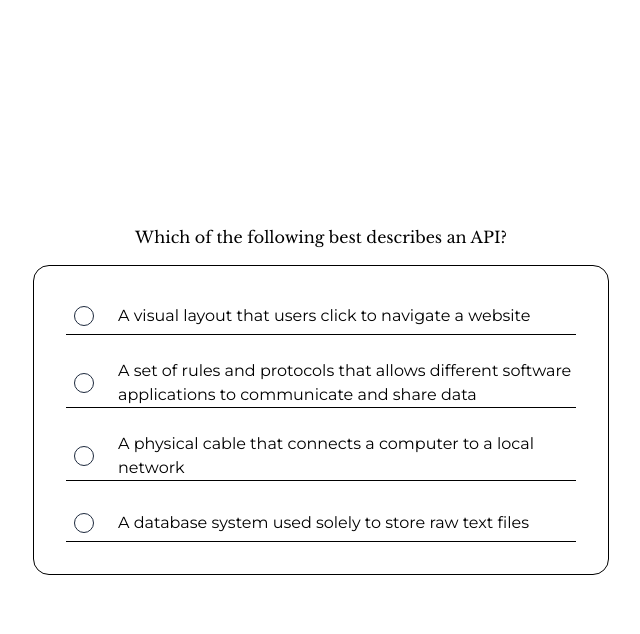
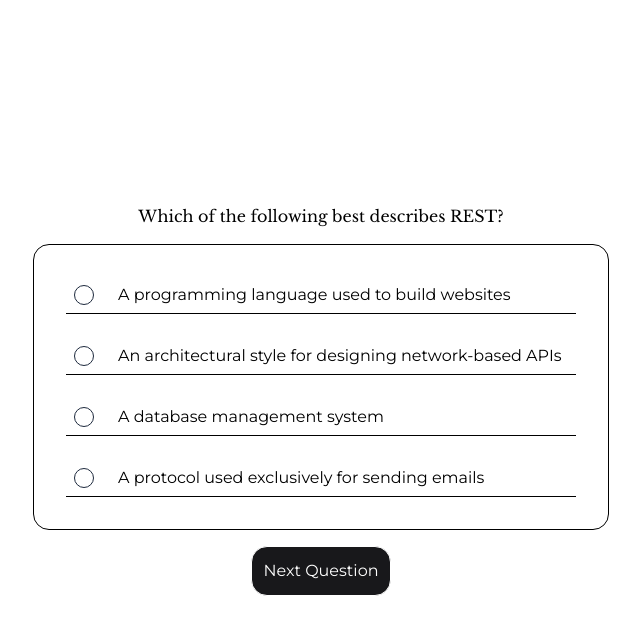
Before and after one commit to STEPHEN-EMMAHI/IT-react-quiz-app, a React (Vite) app: page / in a window 1280 px wide. Both pictures are taken after a click on the button "Start Quiz". Shown: the top 634 px of the page, without its empty margins (319-959 px from the left). Built offline with nearby package versions, Linux system fonts and the light colour scheme.

Commit message:
add next and finish question buttons

```diff
--- a/src/components/controller/App.jsx
+++ b/src/components/controller/App.jsx
@@ -1,6 +1,7 @@
 import { useReducer } from "react";
 import HomePage from "../model/HomePage";
 import Question from "../model/Questions";
+import { QUIZ_DATA } from "../../data/quizData";
 
 // state object to handle the initial state in the reducer function
 const initialQuizState = {
@@ -17,8 +18,10 @@ function quizReducer(currentState, action) {
       return {
         ...currentState,
         status: "active",
-        payload: action.questions,
+        questions: action.payload,
       };
+    case "nextQuestion":
+      return { ...currentState, currentIndex: action.payload };
   }
 }
 
@@ -27,15 +30,25 @@ function App() {
     quizReducer,
     initialQuizState,
   );
+
+  // derived state to calculate the length of the questions
+  const numOfQuestions = questions.length;
+
   return (
     <div>
       {status === "ready" && (
         <HomePage
-          // payload in dispatch function is undefined
-          onClick={() => dispatch({ type: "start", payload: questions })}
+          onClick={() => dispatch({ type: "start", payload: QUIZ_DATA })}
         />
       )}
-      {status === "active" && <Question currentIndex={currentIndex} />}
+      {status === "active" && (
+        <Question
+          currentIndex={currentIndex}
+          questions={questions}
+          dispatch={dispatch}
+          numOfQuestions={numOfQuestions}
+        />
+      )}
     </div>
   );
 }
--- /dev/null
+++ b/src/components/model/Button.jsx
@@ -0,0 +1,7 @@
+export default function Button({ onClick, className, children }) {
+  return (
+    <button className={className} onClick={onClick}>
+      {children}
+    </button>
+  );
+}
--- a/src/components/model/HomePage.jsx
+++ b/src/components/model/HomePage.jsx
@@ -1,3 +1,5 @@
+import Button from "./Button";
+
 export default function HomePage({ onClick }) {
   return (
     <header className="flex flex-col gap-5">
@@ -12,12 +14,13 @@ export default function HomePage({ onClick }) {
           reinforce key concepts. Take a few minutes to work through the
           questions and discover where your tech expertise stands today.
         </p>
-        <button
-          className="border p-[0.8em] rounded-2xl bg-zinc-900 text-white lg:cursor-pointer lg:transition-transform lg:hover:scale-110 lg:duration-300 lg:ease-in-out"
+        <Button
           onClick={onClick}
+          className={`border p-[0.8em] rounded-2xl bg-zinc-900 text-white lg:cursor-pointer lg:transition-transform lg:hover:scale-110 lg:duration-300 lg:ease-in-out`}
         >
+          {" "}
           Start Quiz
-        </button>
+        </Button>
       </div>
     </header>
   );
--- a/src/components/model/Questions.jsx
+++ b/src/components/model/Questions.jsx
@@ -1,13 +1,35 @@
-import { QUIZ_DATA } from "../../data/quizData";
+import Button from "./Button";
 import Options from "./Options";
 
-export default function Question({ currentIndex }) {
-  const currentQuestion = QUIZ_DATA[currentIndex];
+export default function Question({
+  questions,
+  currentIndex,
+  dispatch,
+  numOfQuestions,
+}) {
+  const currentQuestion = questions[currentIndex];
 
   return (
     <div className="h-screen flex flex-col justify-center items-center gap-4">
       <h3>{currentQuestion.questionText}</h3>
       <Options options={currentQuestion.options} />
+      {currentIndex < numOfQuestions - 1 ? (
+        <Button
+          className={`border bg-zinc-900 text-white rounded-2xl p-3 lg:cursor-pointer`}
+          onClick={() =>
+            dispatch({ type: "nextQuestion", payload: currentIndex + 1 })
+          }
+        >
+          Next Question
+        </Button>
+      ) : (
+        <Button
+          className={`border bg-zinc-900 text-white rounded-2xl p-3 lg:cursor-pointer`}
+          onClick={() => dispatch({})}
+        >
+          Finish Quiz
+        </Button>
+      )}
     </div>
   );
 }
--- a/src/data/quizData.js
+++ b/src/data/quizData.js
@@ -1,4 +1,220 @@
 export const QUIZ_DATA = [
+  {
+    id: crypto.randomUUID(),
+    questionText: "Which of the following best describes REST?",
+    options: [
+      "A programming language used to build websites",
+      "An architectural style for designing network-based APIs",
+      "A database management system",
+      "A protocol used exclusively for sending emails",
+    ],
+    correctAnswer: 1,
+  },
+  {
+    id: crypto.randomUUID(),
+    questionText: "What is the primary purpose of JSON?",
+    options: [
+      "To style web pages",
+      "To execute JavaScript code on a server",
+      "To store and exchange data in a structured format",
+      "To encrypt network connections",
+    ],
+    correctAnswer: 2,
+  },
+  {
+    id: crypto.randomUUID(),
+    questionText:
+      "Which HTTP method is commonly used to retrieve data from a server?",
+    options: ["POST", "DELETE", "GET", "PATCH"],
+    correctAnswer: 2,
+  },
+  {
+    id: crypto.randomUUID(),
+    questionText: "What does an HTTP status code of 404 indicate?",
+    options: [
+      "The server successfully processed the request",
+      "The requested resource could not be found",
+      "The server encountered an internal error",
+      "The client is not authorized to access the resource",
+    ],
+    correctAnswer: 1,
+  },
+  {
+    id: crypto.randomUUID(),
+    questionText:
+      "Which of the following best describes asynchronous JavaScript?",
+    options: [
+      "Code that executes only when the browser is refreshed",
+      "Code that allows certain operations to run without blocking the main execution flow",
+      "Code that must execute one statement at a time without interruption",
+      "Code that automatically converts JavaScript into HTML",
+    ],
+    correctAnswer: 1,
+  },
+  {
+    id: crypto.randomUUID(),
+    questionText: "What is the primary purpose of a Promise in JavaScript?",
+    options: [
+      "To define reusable CSS styles",
+      "To represent the eventual completion or failure of an asynchronous operation",
+      "To create HTML elements dynamically",
+      "To prevent functions from returning values",
+    ],
+    correctAnswer: 1,
+  },
+  {
+    id: crypto.randomUUID(),
+    questionText:
+      "Which JavaScript method converts a JSON string into a JavaScript object?",
+    options: [
+      "JSON.stringify()",
+      "JSON.parse()",
+      "Object.toJSON()",
+      "JSON.convert()",
+    ],
+    correctAnswer: 1,
+  },
+  {
+    id: crypto.randomUUID(),
+    questionText: "What is the purpose of event delegation in JavaScript?",
+    options: [
+      "To attach an event listener to every child element individually",
+      "To prevent all events from propagating",
+      "To handle events on multiple child elements using a common ancestor",
+      "To automatically remove event listeners after execution",
+    ],
+    correctAnswer: 2,
+  },
+  {
+    id: crypto.randomUUID(),
+    questionText: "Which of the following best describes the DOM?",
+    options: [
+      "A database used by JavaScript applications",
+      "A programming interface that represents an HTML document as a tree of objects",
+      "A network protocol used to transfer HTML files",
+      "A JavaScript framework for building user interfaces",
+    ],
+    correctAnswer: 1,
+  },
+  {
+    id: crypto.randomUUID(),
+    questionText: "What is the primary purpose of React?",
+    options: [
+      "To manage server hardware",
+      "To build user interfaces using reusable components",
+      "To replace HTML and CSS completely",
+      "To manage relational databases",
+    ],
+    correctAnswer: 1,
+  },
+  {
+    id: crypto.randomUUID(),
+    questionText: "What happens when a React component's state changes?",
+    options: [
+      "The entire browser automatically restarts",
+      "React schedules a re-render of the component",
+      "The component is permanently deleted",
+      "All JavaScript files are downloaded again",
+    ],
+    correctAnswer: 1,
+  },
+  {
+    id: crypto.randomUUID(),
+    questionText:
+      "Which React hook is used to manage state in a functional component?",
+    options: ["useEffect", "useRef", "useState", "useContext"],
+    correctAnswer: 2,
+  },
+  {
+    id: crypto.randomUUID(),
+    questionText: "What is the purpose of the useEffect hook in React?",
+    options: [
+      "To create CSS animations",
+      "To synchronize a component with external systems through side effects",
+      "To replace all event handlers",
+      "To define component props",
+    ],
+    correctAnswer: 1,
+  },
+  {
+    id: crypto.randomUUID(),
+    questionText: "Why are keys important when rendering lists in React?",
+    options: [
+      "They determine the color of each list item",
+      "They help React identify which items have changed, been added, or removed",
+      "They prevent components from receiving props",
+      "They automatically sort the list alphabetically",
+    ],
+    correctAnswer: 1,
+  },
+  {
+    id: crypto.randomUUID(),
+    questionText:
+      "Which of the following best describes a controlled component in React?",
+    options: [
+      "A component whose form input value is managed by React state",
+      "A component that cannot receive props",
+      "A component that manages its own database",
+      "A component that does not respond to user interactions",
+    ],
+    correctAnswer: 0,
+  },
+  {
+    id: crypto.randomUUID(),
+    questionText: "What is the primary purpose of the useReducer hook?",
+    options: [
+      "To perform HTTP requests automatically",
+      "To manage complex state logic using a reducer function and dispatch actions",
+      "To create references to DOM elements",
+      "To prevent components from re-rendering",
+    ],
+    correctAnswer: 1,
+  },
+  {
+    id: crypto.randomUUID(),
+    questionText: "What is the purpose of CORS in web development?",
+    options: [
+      "To compress images before displaying them",
+      "To control whether resources can be requested across different origins",
+      "To encrypt passwords stored in databases",
+      "To automatically generate API endpoints",
+    ],
+    correctAnswer: 1,
+  },
+  {
+    id: crypto.randomUUID(),
+    questionText: "Which of the following best describes HTTPS?",
+    options: [
+      "A faster version of JavaScript",
+      "A secure version of HTTP that uses TLS encryption",
+      "A database communication protocol",
+      "A web browser extension for blocking advertisements",
+    ],
+    correctAnswer: 1,
+  },
+  {
+    id: crypto.randomUUID(),
+    questionText:
+      "What is the main purpose of environment variables in a web application?",
+    options: [
+      "To store configuration values separately from application source code",
+      "To replace all JavaScript functions",
+      "To automatically create database tables",
+      "To improve the visual appearance of a website",
+    ],
+    correctAnswer: 0,
+  },
+  {
+    id: crypto.randomUUID(),
+    questionText: "What does the term API endpoint refer to?",
+    options: [
+      "The final line of code in a JavaScript application",
+      "A specific URL where an API can receive requests",
+      "The physical location of a web server",
+      "A component used to display API documentation",
+    ],
+    correctAnswer: 1,
+  },
   {
     id: crypto.randomUUID(),
     questionText: "Which of the following best describes an API?",
--- a/vite.config.js
+++ b/vite.config.js
@@ -1,13 +1,8 @@
-import react, { reactCompilerPreset } from "@vitejs/plugin-react";
-import babel from "@rolldown/plugin-babel";
+import react from "@vitejs/plugin-react";
 import { defineConfig } from "vite";
 import tailwindcss from "@tailwindcss/vite";
 
 // https://vite.dev/config/
 export default defineConfig({
-  plugins: [
-    react(),
-    babel({ presets: [reactCompilerPreset()] }),
-    tailwindcss(),
-  ],
+  plugins: [react(), tailwindcss()],
 });
```
